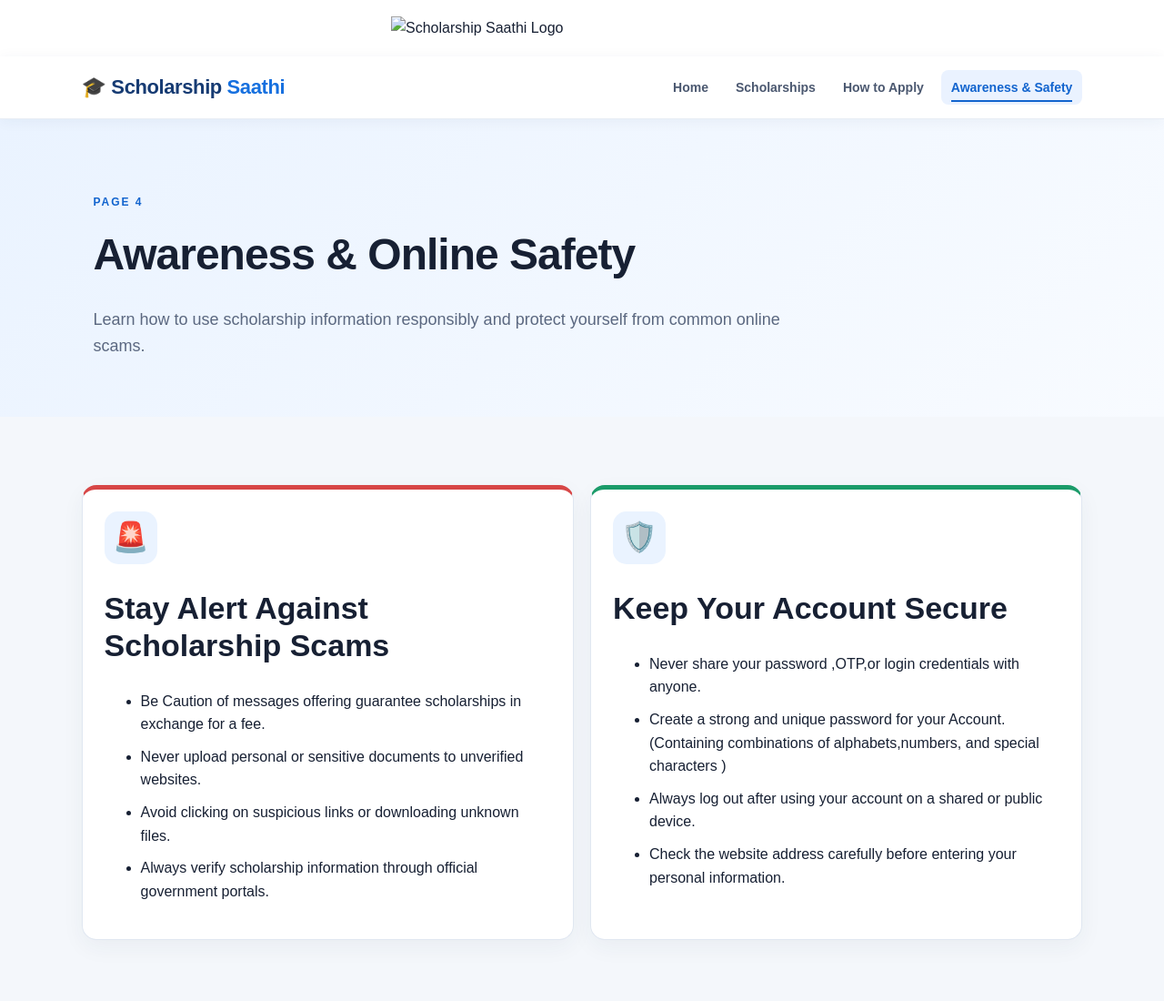
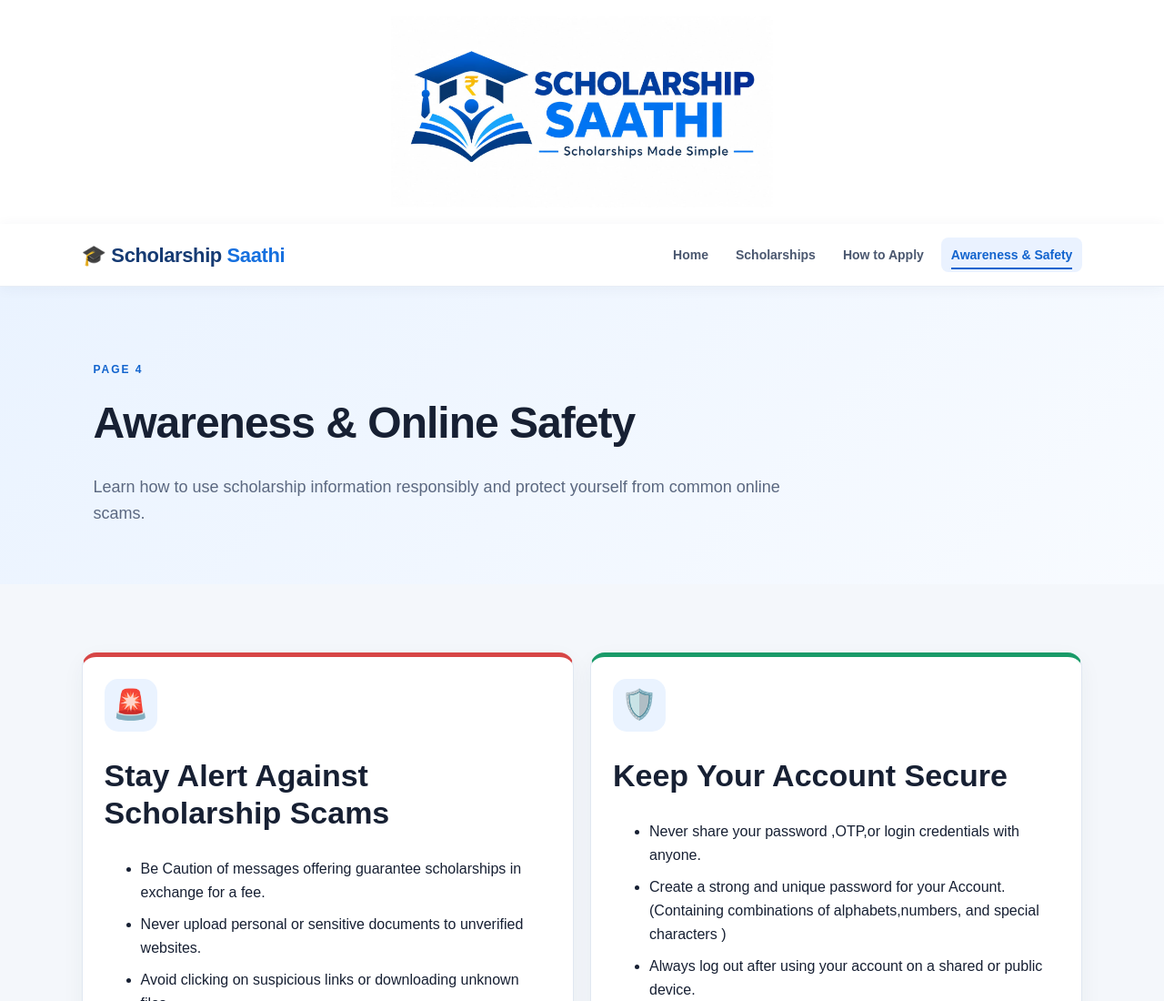
Before and after one commit to anuragsoni-IT/Scholarship-Saathi, a plain HTML site: page Awareness.html in a window 1280 px wide. Shown: the top 1100 px of the page at 91% size. Drawn offline with Linux system fonts and the light colour scheme.

Commit message:
Update Awareness.html

```diff
--- a/Awareness.html
+++ b/Awareness.html
@@ -21,7 +21,7 @@
 <body>
      <!-- Scholarship Saathi Logo -->
 <div class="logo-container">
-    <img src="images/scholarship-logo.jpeg"
+    <img src="scholarship-logo.jpeg"
          alt="Scholarship Saathi Logo">
 </div>
 
```
